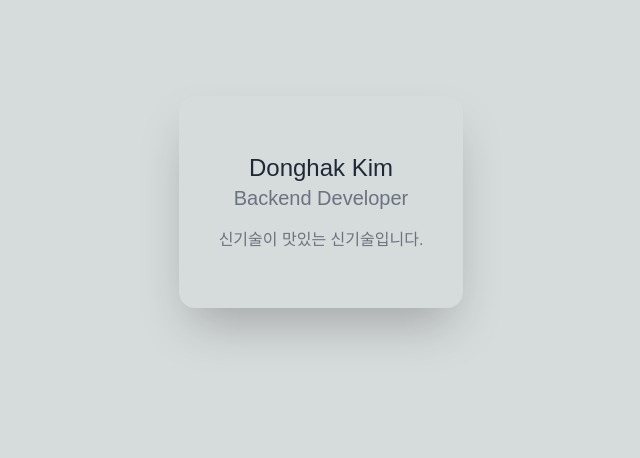
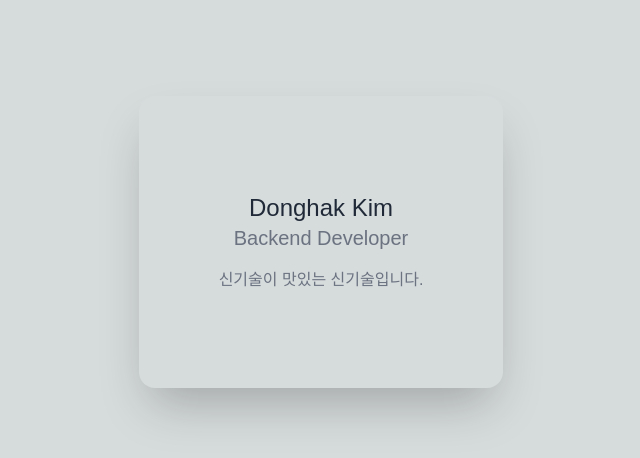
Before and after one commit to enbraining/enbraining, a Next.js app: page / in a window 1280 px wide. Shown: the top 458 px of the page, without its empty margins (319-959 px from the left). Built offline with nearby package versions, Linux system fonts and the light colour scheme; a web font is replaced by a local one.

Commit message:
update padding

```diff
--- a/src/app/page.tsx
+++ b/src/app/page.tsx
@@ -16,7 +16,7 @@
     return (
       <main className="flex min-h-screen flex-col items-center justify-between p-24 align-middle">
 
-<div className="p-10 shadow-2xl rounded-2xl">
+<div className="p-20 shadow-2xl rounded-2xl">
     <div className="mb-4 text-center opacity-90">
     </div>
     <div className="text-center">
```
